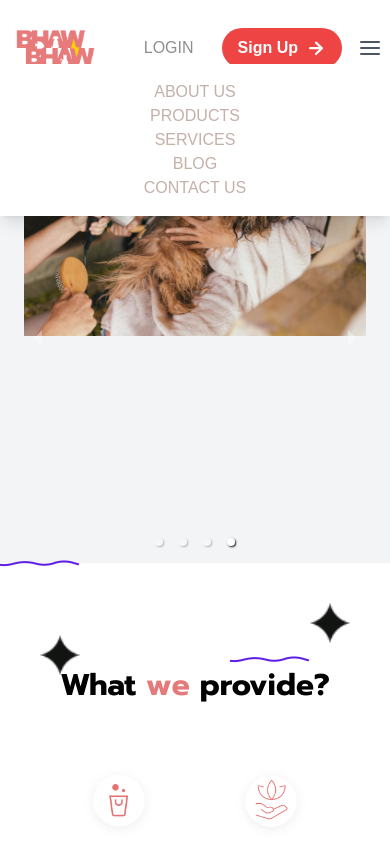
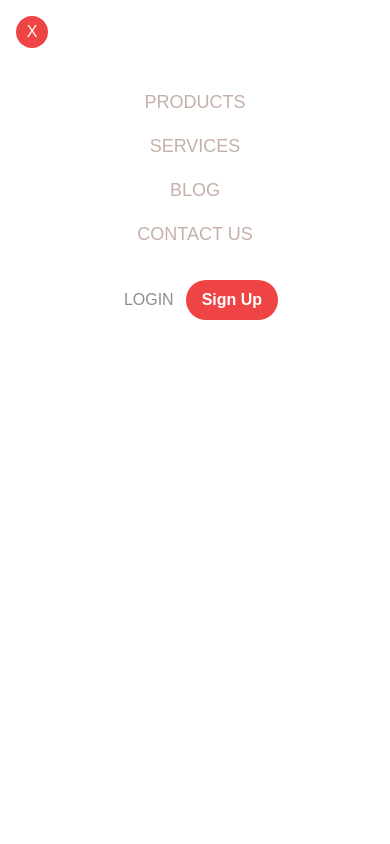
Before and after one commit to AyushNarayane/bhawbhaw, a Next.js app: page / in a window 390 px wide. Both pictures are taken after a click on the button 362 px from the left and 48 px from the top of the page. Shown: the top 844 px of the page. Built offline with nearby package versions, Linux system fonts and the light colour scheme; no server answers; the database is empty; a web font is replaced by a local one.

Commit message:
minor fixes

```diff
--- a/src/app/(root)/checkout/page.js
+++ b/src/app/(root)/checkout/page.js
@@ -141,7 +141,7 @@ const CheckoutPage = () => {
       notification: formData.checked,
       totalAmount: total,
     };
-    console.log(orderData);
+    // console.log(orderData);
 
 
     try {
@@ -226,7 +226,7 @@ const CheckoutPage = () => {
       });
 
       setSavedAddresses(updatedAddresses);
-      console.log(savedAddresses);
+      // console.log(savedAddresses);
 
       resetForm();
       console.log("Address added successfully.");
--- a/src/app/(root)/mybookings/page.js
+++ b/src/app/(root)/mybookings/page.js
@@ -15,7 +15,7 @@ const MyBookings = () => {
   // Fetch and set userId from localStorage
   useEffect(() => {
     const storedUser = JSON.parse(localStorage.getItem("user"));
-    console.log(storedUser);
+    // console.log(storedUser);
 
     if (!storedUser?.userId) {
       router.push("/signin"); // Redirect if no userId
@@ -35,7 +35,7 @@ const MyBookings = () => {
         const response = await fetch(`/api/services/getServiceByUserId?userId=${userId}`);
         if (response.ok) {
           const data = await response.json();
-          console.log("Fetched bookings:", data);
+          // console.log("Fetched bookings:", data);
           setBookings(data); // Set the fetched bookings in the state
         } else {
           console.error("Error fetching bookings");
--- a/src/app/(root)/payment-gateway/page.js
+++ b/src/app/(root)/payment-gateway/page.js
@@ -70,7 +70,7 @@ const PaymentGateway = () => {
       }
     }
   };
-  console.log(orderDetails);
+  // console.log(orderDetails);
 
   const handleModalConfirm = () => {
     setShowModal(false);
--- a/src/app/(root)/profile/page.js
+++ b/src/app/(root)/profile/page.js
@@ -31,7 +31,7 @@ const ProfilePage = () => {
 
         if (userDoc.exists()) {
           setUserData(userDoc.data());
-          console.log(userDoc.data());
+          // console.log(userDoc.data());
 
         } else {
           console.log("User document does not exist.");
--- a/src/app/(root)/service-providers/page.js
+++ b/src/app/(root)/service-providers/page.js
@@ -23,7 +23,7 @@ const ServiceProviders = () => {
       try {
         setLoading(true);
 
-        console.log(selectedService);
+        // console.log(selectedService);
 
         // Fetch all vendor IDs for the selected service
         const servicesRef = collection(db, "serviceProviders");
@@ -32,7 +32,7 @@ const ServiceProviders = () => {
           where("__name__", "==", selectedService.id) // Use __name__ to compare document ID
         );
         const serviceSnapshot = await getDocs(serviceQuery);
-        console.log(serviceSnapshot);
+        // console.log(serviceSnapshot);
 
 
         const vendorIds = serviceSnapshot.docs.map(
@@ -75,7 +75,7 @@ const ServiceProviders = () => {
       return;
     }
     dispatch(setSelectedService(selectedService));
-    console.log(selectedService);
+    // console.log(selectedService);
 
     router.push("/book-service");
   };
--- a/src/components/Navbar.js
+++ b/src/components/Navbar.js
@@ -10,9 +10,7 @@ import ProfileDropdown from "./ProfileDropdown";
 
 const Navbar = () => {
   const [isOpen, setIsOpen] = useState(false);
-  const user = useSelector((state) => state.user.userId)
-  // const [user, setUserLocal] = useState(null); // Local state to track user
-  // const [isLoading, setIsLoading] = useState(true); // Loading state to check user in local storage
+  const user = useSelector((state) => state.user.userId);
   const dispatch = useDispatch();
   const router = useRouter();
   const drawerRef = useRef(null);
@@ -20,14 +18,6 @@ const Navbar = () => {
   const toggleDrawer = () => {
     setIsOpen(!isOpen);
   };
-
-  // useEffect(() => {
-  //   const storedUser = JSON.parse(localStorage.getItem('user'));
-  //   if (storedUser) {
-  //     setUserLocal(storedUser);
-  //   }
-  // }, [user]);
-  console.log(user);
 
   useEffect(() => {
     const handleClickOutside = (event) => {
@@ -45,12 +35,11 @@ const Navbar = () => {
     return () => {
       document.removeEventListener("mousedown", handleClickOutside);
     };
-  }, [isOpen, dispatch, router]);
+  }, [isOpen]);
 
   const onLogout = () => {
     dispatch(clearUser());
     localStorage.removeItem("user");
-    // setUserLocal(null)
     localStorage.removeItem("persist:root");
     setIsOpen(false);
     router.push("/signin");
@@ -74,15 +63,6 @@ const Navbar = () => {
 
         {/* Navigation Links */}
         <ul className="hidden lg:flex flex-grow justify-center lg:space-x-8 text-gray-600">
-          {/* <li>
-            <Link
-              href="/about"
-              onClick={() => setIsOpen(false)}
-              className="hover:text-black text-[#8E8E8E] cursor-pointer"
-            >
-              ABOUT US
-            </Link>
-          </li> */}
           <li>
             <Link
               href="/products"
@@ -176,57 +156,53 @@ const Navbar = () => {
         </div>
       </div>
 
-      {/* Drawer Menu */}
+      {/* Mobile Drawer Menu */}
       {isOpen && (
         <div
           ref={drawerRef}
-          className="absolute top-16 left-0 w-full bg-white shadow-lg z-20 lg:hidden"
+          className="fixed top-0 left-0 w-full h-screen bg-white shadow-lg z-[100] transition-transform duration-300 transform lg:hidden"
         >
-          <ul className="flex flex-col items-center text-gray-600 p-4">
-            <li>
+          <button
+            onClick={() => setIsOpen(false)}
+            className="bg-red-500 text-white rounded-full size-8 m-4 flex items-center justify-center"
+          >
+            X
+          </button>
+
+          <ul className="flex flex-col items-center text-gray-600 p-6 space-y-4">
+            {[
+              { name: "PRODUCTS", path: "/products" },
+              { name: "SERVICES", path: "/service" },
+              { name: "BLOG", path: "/blogs" },
+              { name: "CONTACT US", path: "/contact" },
+            ].map((item) => (
+              <li key={item.path}>
                 <Link
-                href="/about"
+                  href={item.path}
                   onClick={() => setIsOpen(false)}
-                className="hover:text-black text-[#C4B0A9] cursor-pointer py-2"
+                  className="hover:text-black text-[#C4B0A9] cursor-pointer py-2 text-lg font-medium"
                 >
-                ABOUT US
+                  {item.name}
                 </Link>
               </li>
-            <li>
-              <Link
-                href="/products"
-                onClick={() => setIsOpen(false)}
-                className="hover:text-black text-[#C4B0A9] cursor-pointer py-2"
-              >
-                PRODUCTS
+            ))}
+            <li className="py-4">
+              {user ? (
+                <ProfileDropdown onLogout={onLogout} />
+              ) : (
+                <>
+                  <Link href="/signin" onClick={() => setIsOpen(false)}>
+                    <button className="text-[#8E8E8E] px-3 py-1 rounded-md">
+                      LOGIN
+                    </button>
                   </Link>
-            </li>
-            <li>
-              <Link
-                href="/service"
-                onClick={() => setIsOpen(false)}
-                className="hover:text-black text-[#C4B0A9] cursor-pointer py-2"
-              >
-                SERVICES
+                  <Link href="/signup" onClick={() => setIsOpen(false)}>
+                    <button className="bg-[#ef4444] font-semibold hover:bg-[#ffb315] text-white sm:px-8 px-4 py-2 rounded-full">
+                      Sign Up
+                    </button>
                   </Link>
-            </li>
-            <li>
-              <Link
-                href="/blogs"
-                onClick={() => setIsOpen(false)}
-                className="hover:text-black text-[#C4B0A9] font-medium cursor-pointer py-2"
-              >
-                BLOG
-              </Link>
-            </li>
-            <li>
-              <Link
-                href="/contact"
-                onClick={() => setIsOpen(false)}
-                className="hover:text-black text-[#C4B0A9] cursor-pointer py-2"
-              >
-                CONTACT US
-              </Link>
+                </>
+              )}
             </li>
           </ul>
         </div>
--- a/src/components/ProductCard.js
+++ b/src/components/ProductCard.js
@@ -196,7 +196,7 @@ const ProductCard = ({ product, isRecommendation = false }) => {
           height={200}
           width={200}
           className="w-full h-48 object-contain"
-          src={product.images[0]}
+          src={product.images[0] || '/product-placeholder.webp'}
           alt={product.title}
         />
       </div>
--- a/src/components/ProtectedRoute.js
+++ b/src/components/ProtectedRoute.js
@@ -17,7 +17,7 @@ const Protected = (WrappedComponent) => {
 
     useEffect(() => {
       const unsubscribe = onAuthStateChanged(auth, async (user) => {
-        console.log(user);
+        // console.log(user);
 
         if (user) {
           try {
@@ -29,7 +29,7 @@ const Protected = (WrappedComponent) => {
               const userDoc = querySnapshot.docs[0];
               const userData = userDoc.data();
 
-              console.log(userData);
+              // console.log(userData);
               dispatch(
                 setUser({
                   userData: { ...userData },
```
Also changed, not shown: src/app/(root)/productdetails/[productId]/page.js (+45 -11 lines), public/product-placeholder.webp (added). Lines whose indentation alone changed are shown as unchanged.
